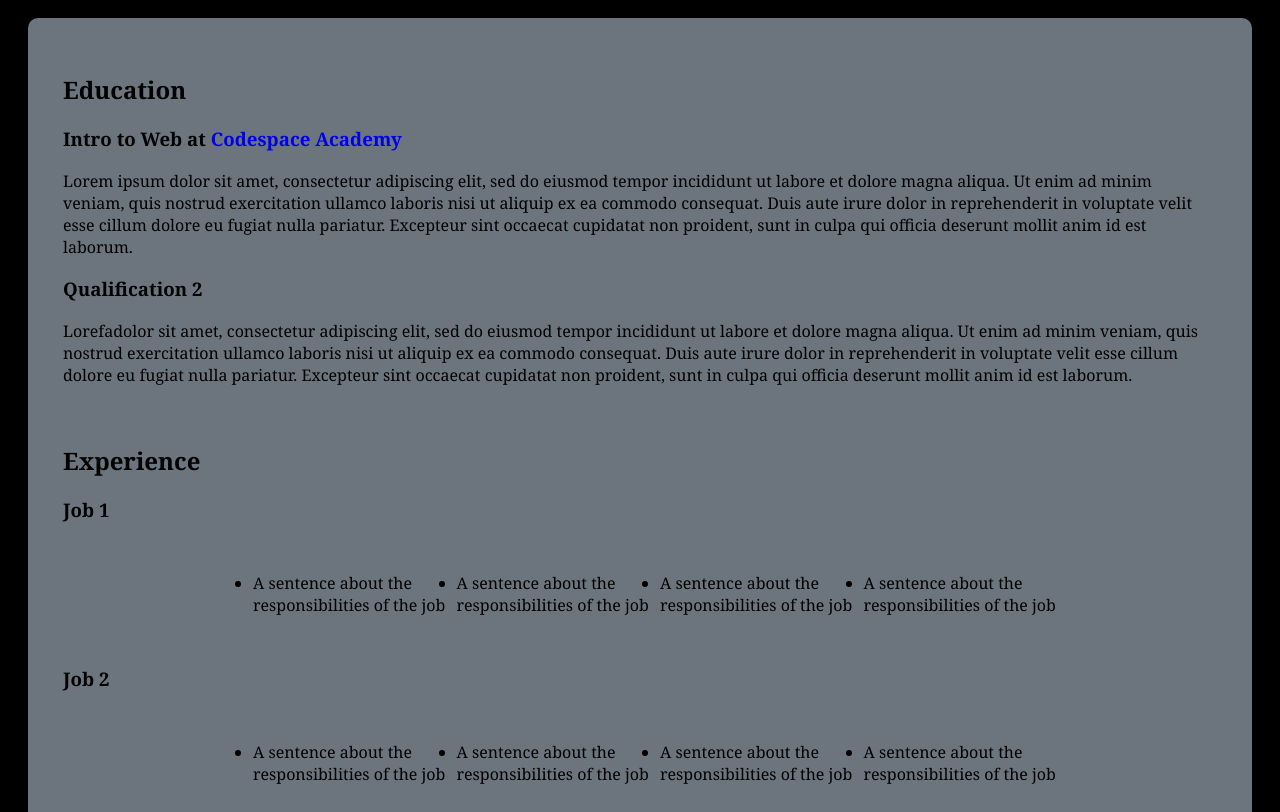
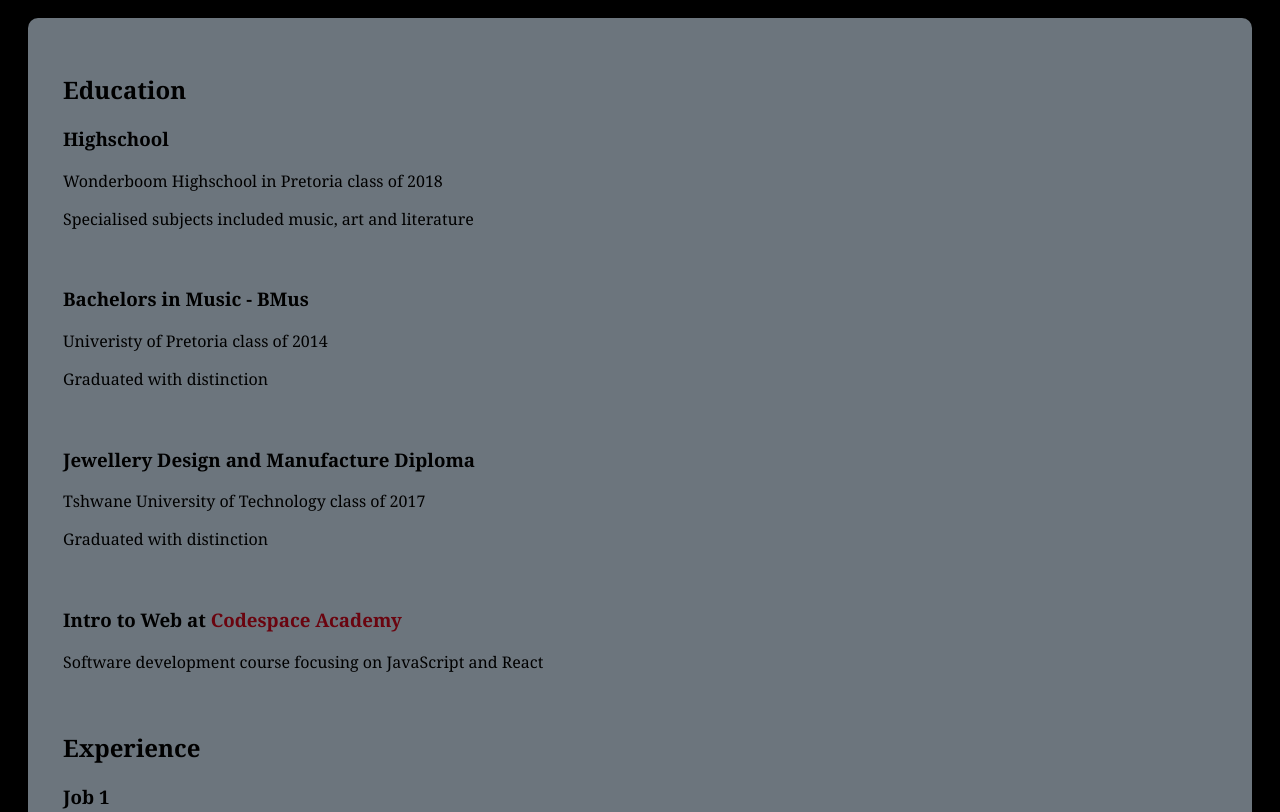
Before and after one commit to Louiseykat/LOUKRI326_PTO2309_GroupC_LouiseKriek_ITW_FIinal_Digital_Resume, a plain HTML site: page index.html in a window 1280 px wide. Shown: the part 1003-1815 px from the top of the page. Drawn offline with Linux system fonts and the light colour scheme.

Commit message:
added education sextion text and styling

```diff
--- a/index.html
+++ b/index.html
@@ -52,24 +52,32 @@
             <a href="mailto:louisekriek90@gmail.com" target="_blank" id="emaillink">
               <button class="emaillink"><img src="images/mailicon.png" width="40px" height="40px" alt="email"></button>
             </a>
-            <a href="www.linkedin.com/in/louise-kriek-jeweller" target="_blank" id="linkedin">
+            <a href="https://www.linkedin.com/in/louise-kriek-jeweller" target="_blank" id="linkedin">
               <button class="linkedin"><img src="images/inicon.png" width="40px" height="40px" alt="email"></button>
             </a>
           </p>
         </div>
-
       </div>
-
     </header>
 
     <article class="content">
 
       <h2 id="education">Education</h2>
-          <h3>Intro to Web at <a href="https://www.codespace.co.za" target="_blank">Codespace Academy</a></h3>
-              <p>Lorem ipsum dolor sit amet, consectetur adipiscing elit, sed do eiusmod tempor incididunt ut labore et dolore magna aliqua. Ut enim ad minim veniam, quis nostrud exercitation ullamco laboris nisi ut aliquip ex ea commodo consequat. Duis aute irure dolor in reprehenderit in voluptate velit esse cillum dolore eu fugiat nulla pariatur. Excepteur sint occaecat cupidatat non proident, sunt in culpa qui officia deserunt mollit anim id est laborum.</p>
-          <h3>Qualification 2</h3>
-              <p>Lorefadolor sit amet, consectetur adipiscing elit, sed do eiusmod tempor incididunt ut labore et dolore magna aliqua. Ut enim ad minim veniam, quis nostrud exercitation ullamco laboris nisi ut aliquip ex ea commodo consequat. Duis aute irure dolor in reprehenderit in voluptate velit esse cillum dolore eu fugiat nulla pariatur. Excepteur sint occaecat cupidatat non proident, sunt in culpa qui officia deserunt mollit anim id est laborum.</p>
-          <br>
+      <h3>Highschool</h3>
+      <p>Wonderboom Highschool in Pretoria class of 2018</p>
+      <p>Specialised subjects included music, art and literature</p>
+    <br>
+      <h3>Bachelors in Music - BMus</h3>
+        <p>Univeristy of Pretoria class of 2014</p>
+        <p>Graduated with distinction</p>
+    <br>
+      <h3>Jewellery Design and Manufacture Diploma</h3>
+      <p>Tshwane University of Technology class of 2017</p>
+      <p>Graduated with distinction</p>
+    <br>
+      <h3>Intro to Web at <a href="https://www.codespace.co.za" target="_blank" id="codespace">Codespace Academy</a></h3>
+      <p>Software development course focusing on JavaScript and React</p>
+    <br>
 
       <h2 id="experience">Experience</h2>
           <h3>Job 1</h3>
@@ -127,11 +135,10 @@
         <li>Matrix 9 CAD software</li>
         <li>Adobe Photoshop</li>
         <li>Adobe Illustrator</li>
-    </ul>
+      </ul>
+    </article>
 
-      </article>
-
-      <footer>
+    <footer>
           <h2 id="contact">Contact details</h2>
 
           <div class="links">
@@ -142,7 +149,7 @@
               <a href="mailto:louisekriek90@gmail.com" target="_blank" id="emaillink">
                 <button class="emaillink"><img src="images/mailicon.png" width="40px" height="40px" alt="email"></button>
               </a>
-              <a href="www.linkedin.com/in/louise-kriek-jeweller" target="_blank" id="linkedin">
+              <a href="https://www.linkedin.com/in/louise-kriek-jeweller" target="_blank" id="linkedin">
                 <button class="linkedin"><img src="images/inicon.png" width="40px" height="40px" alt="email"></button>
               </a>
             </p>
--- a/stylesheet.css
+++ b/stylesheet.css
@@ -152,6 +152,14 @@ button:hover {
     border-radius: 10px;
   }
 
+  #codespace {
+    color: #6a040f;
+  }
+
+  #codespace:hover {
+    color: #c9c9c9;
+  }
+
   #languages {
     text-align: center;
   }
@@ -161,7 +169,6 @@ button:hover {
     grid-template-columns: 1fr 1fr;
     padding: 0.5rem 0;
 }
-
 
 .skills {
     text-align: center;
@@ -186,6 +193,7 @@ ul {
   margin-top: 50px;
   margin-bottom: 50px;
 }
+
 .form {
     text-align: left;
 }
```
Lines whose indentation alone changed are shown as unchanged.
